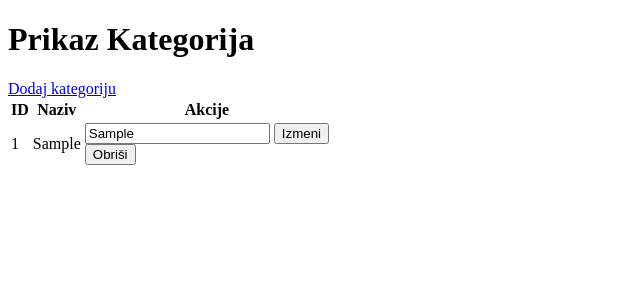
After one commit to daniloradosavljevic/PISIBP-Projekat, a Flask app: page /cms/prikaz_kategorija in a window 1280 px wide. The commit adds this page. Shown: the top 300 px of the page, without its empty margins (0-640 px from the left). Run offline with Flask 3, Linux system fonts and the light colour scheme; the visitor is signed in with stand-in values (Sample User, id 1); tables that the repository leaves empty or names only in its code hold one stand-in row (values such as "Sample post"); some libraries are stand-ins or nearby versions.

Commit message:
Dodata funkcionalnost za CRUD operacije nad kategorijama (dodavanje, izmena i brisanje kategorija)

```diff
--- a/app.py
+++ b/app.py
@@ -205,6 +205,11 @@ def kreiraj_novosti():
     if "loggedin" not in session or not session["loggedin"]:
         return redirect(url_for("home"))
 
+    cursor = mysql.connection.cursor()
+    cursor.execute("SELECT id, naziv FROM kategorije")
+    categories = cursor.fetchall()
+
+
     if request.method == "POST":
         title = request.form["title"]
         category = request.form["category"]
@@ -218,8 +223,8 @@ def kreiraj_novosti():
         mysql.connection.commit()
 
         return redirect(url_for("home"))
-
-    return render_template("kreiraj_novosti.html")
+    print(categories)
+    return render_template("kreiraj_novosti.html",categories=categories)
 
 
 UPLOAD_FOLDER = "static/uploads"
@@ -262,13 +267,14 @@ def prikaz_novosti():
     offset = (stranica - 1) * rezultati_po_stranici
     cursor = mysql.connection.cursor(MySQLdb.cursors.DictCursor)
     cursor.execute(
-        """
-        SELECT novosti.id, novosti.naziv, novosti.kategorija, novosti.sadrzaj,
-               novosti.status, accounts.username AS author_username
-        FROM novosti
-        INNER JOIN accounts ON novosti.id_autora = accounts.id
-        ORDER BY novosti.id DESC
-        LIMIT %s OFFSET %s
+    """
+    SELECT novosti.id, novosti.naziv, kategorije.naziv AS kategorija,
+           novosti.sadrzaj, novosti.status, accounts.username AS author_username
+    FROM novosti
+    INNER JOIN accounts ON novosti.id_autora = accounts.id
+    INNER JOIN kategorije ON novosti.kategorija = kategorije.id
+    ORDER BY novosti.id DESC
+    LIMIT %s OFFSET %s
     """, (rezultati_po_stranici, offset))
     novosti = cursor.fetchall()
     procesuiraj_sadrzaj_vesti(novosti)
@@ -279,24 +285,24 @@ def prikaz_novosti():
 def vest(vest_id):
     cursor = mysql.connection.cursor(MySQLdb.cursors.DictCursor)
     cursor.execute(
-        """
-        SELECT
-            novosti.id,
-            novosti.naziv,
-            novosti.kategorija,
-            novosti.sadrzaj,
-            novosti.status,
-            accounts.username AS author_username,
-            komentari.id AS komentar_id,
-            komentari.ime AS komentar_ime,
-            komentari.komentar AS komentar_tekst
-        FROM novosti
-        INNER JOIN accounts ON novosti.id_autora = accounts.id
-        LEFT JOIN komentari ON novosti.id = komentari.vest_id
-        WHERE novosti.id = %s
-        """,
-        (vest_id,),
-    )
+    """
+    SELECT
+        novosti.id,
+        novosti.naziv,
+        kategorije.naziv AS kategorija,
+        novosti.sadrzaj,
+        novosti.status,
+        accounts.username AS author_username,
+        komentari.id AS komentar_id,
+        komentari.ime AS komentar_ime,
+        komentari.komentar AS komentar_tekst
+    FROM novosti
+    INNER JOIN accounts ON novosti.id_autora = accounts.id
+    LEFT JOIN komentari ON novosti.id = komentari.vest_id
+    INNER JOIN kategorije ON novosti.kategorija = kategorije.id
+    WHERE novosti.id = %s
+    """,
+    (vest_id,),)
     rezultat = cursor.fetchall()
 
     if rezultat:
@@ -445,5 +451,65 @@ def lajkovanje_komentara(komentar_id, vest_id, tip):
     return redirect(url_for("vest", vest_id=vest_id))
 
 
+@app.route("/cms/prikaz_kategorija", methods=["GET", "POST"])
+def prikaz_kategorija():
+    if "loggedin" not in session or not session["loggedin"] and session['tip'] != 1:
+        return redirect(url_for("home"))
+
+    cursor = mysql.connection.cursor()
+    cursor.execute("SELECT * FROM kategorije")
+    kategorije = cursor.fetchall()
+
+    return render_template("prikaz_kategorija.html", kategorije=kategorije)
+
+@app.route("/cms/izmeni_kategoriju/<int:kategorija_id>", methods=["GET", "POST"])
+def izmeni_kategoriju(kategorija_id):
+    if "loggedin" not in session or not session["loggedin"] and session['tip'] != 1:
+        return redirect(url_for("home"))
+
+    cursor = mysql.connection.cursor()
+
+    if request.method == "POST":
+        nova_vrednost = request.form["nova_vrednost"]
+        cursor.execute("UPDATE kategorije SET naziv = %s WHERE id = %s", (nova_vrednost, kategorija_id))
+        mysql.connection.commit()
+        return redirect(url_for("prikaz_kategorija"))
+
+    return redirect(url_for('prikaz_kategorija'))
+
+
+
+@app.route("/cms/obrisi_kategoriju/<int:kategorija_id>", methods=["POST"])
+def obrisi_kategoriju(kategorija_id):
+    if "loggedin" not in session or not session["loggedin"] and session['tip'] != 1:
+        return redirect(url_for("home"))
+
+    cursor = mysql.connection.cursor()
+    cursor.execute("DELETE FROM kategorije WHERE id = %s", (kategorija_id,))
+    mysql.connection.commit()
+
+    return redirect(url_for("prikaz_kategorija"))
+
+@app.route("/cms/dodaj_kategoriju", methods=["GET", "POST"])
+def dodaj_kategoriju():
+    if "loggedin" not in session or not session["loggedin"] and session['tip'] != 1:
+        return redirect(url_for("home"))
+
+    cursor = mysql.connection.cursor()
+
+    if request.method == "POST":
+        nova_vrednost = request.form.get("nova_vrednost")
+
+        if nova_vrednost:
+            cursor.execute("INSERT INTO kategorije (naziv) VALUES (%s)", (nova_vrednost,))
+            mysql.connection.commit()
+            cursor.close()
+            return redirect(url_for("prikaz_kategorija"))
+        else:
+            return redirect(url_for('prikaz_kategorija'))
+
+    return render_template("dodaj_kategoriju.html")
+
+
 if __name__ == "__main__":
     app.run(debug=True)
--- a/templates/cms.html
+++ b/templates/cms.html
@@ -9,4 +9,8 @@
 <a href="{{ url_for('kreiraj_novosti') }}">Kreiraj novosti</a>
 </br>
 <a href="{{ url_for('prikaz_novosti') }}">Prikaz novosti</a>
-<br> {% endif %} {% endblock %}
+<br>
+<a href="{{ url_for('prikaz_kategorija') }}">Prikaz kategorija</a>
+<br>
+
+{% endif %} {% endblock %}
--- /dev/null
+++ b/templates/prikaz_kategorija.html
@@ -0,0 +1,36 @@
+{% extends 'base.html' %}
+{% block body %}
+
+<h1>Prikaz Kategorija</h1>
+
+<a href="{{url_for('dodaj_kategoriju')}}">Dodaj kategoriju</a>
+
+
+<table>
+    <thead>
+        <tr>
+            <th>ID</th>
+            <th>Naziv</th>
+            <th>Akcije</th>
+        </tr>
+    </thead>
+    <tbody>
+        {% for kategorija in kategorije %}
+            <tr>
+                <td>{{ kategorija[0] }}</td>
+                <td>{{ kategorija[1] }}</td>
+                <td>
+                    <form method="post" action="{{ url_for('izmeni_kategoriju', kategorija_id=kategorija[0]) }}">
+                        <input type="text" name="nova_vrednost" value="{{ kategorija[1] }}" required>
+                        <button type="submit">Izmeni</button>
+                    </form>
+                    <form method="post" action="{{ url_for('obrisi_kategoriju', kategorija_id=kategorija[0]) }}">
+                        <button type="submit" onclick="return confirm('Da li ste sigurni da želite da uklonite ovu kategoriju?')">Obriši</button>
+                    </form>
+                </td>
+            </tr>
+        {% endfor %}
+    </tbody>
+</table>
+
+{% endblock %}
```
Also changed, not shown: baze.txt (+29 -6 lines), templates/dodaj_kategoriju.html (added, +14 -0 lines), templates/kreiraj_novosti.html (+3 -4 lines), static/uploads/magic2.jpg (added).
